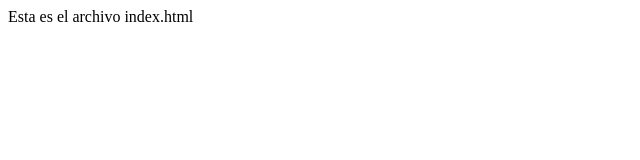
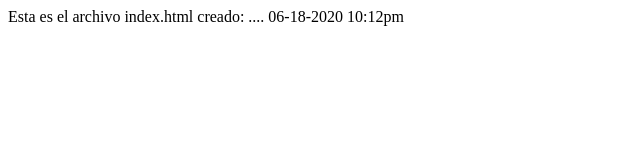
Before and after one commit to ana-lala/sample-github-pages, a plain HTML site: page index.html in a window 1280 px wide. Shown: the whole page, without its empty margins (0-640 px from the left). Drawn offline with Linux system fonts and the light colour scheme.

Commit message:
Update index.html

```diff
--- a/index.html
+++ b/index.html
@@ -6,6 +6,6 @@
     <title>Document</title>
 </head>
 <body>
-    Esta es el archivo index.html
+    Esta es el archivo index.html creado: .... 06-18-2020 10:12pm
 </body>
 </html>
```
